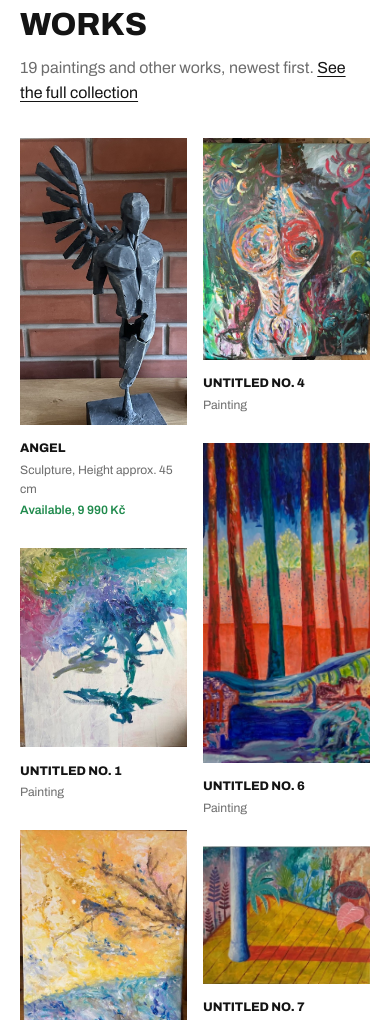
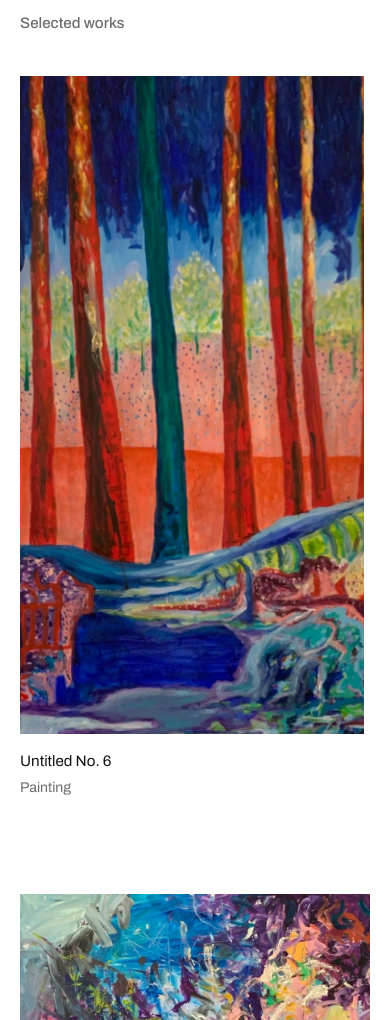
Before and after one commit to sigel-industries/daniel-hajduk-art, an Astro site: page / in a window 390 px wide. Shown: the part 980-2000 px from the top of the page. Built offline with nearby package versions, Linux system fonts and the light colour scheme; Astro itself is replaced by a stand-in of ours.

Commit message:
Calmer gallery: fewer works on the home page, more space, lighter captions
Co-Authored-By: Claude Opus 5.5 <noreply@anthropic.com>
Claude-Session: https://claude.ai/code/session_01UYUiVaRvo7TQ6PdKqUTpQC

```diff
--- a/src/pages/index.astro
+++ b/src/pages/index.astro
@@ -1,8 +1,7 @@
 ---
 import { Picture } from 'astro:assets';
 import Base from '../layouts/Base.astro';
-import WorkCard from '../components/WorkCard.astro';
-import { SITE } from '../data/site';
+import { SITE, CATEGORIES } from '../data/site';
 import { getWorks, getSelectedWorks } from '../lib/works';
 import { url, workUrl, formatPrice } from '../lib/url';
 
@@ -12,7 +11,7 @@ const paintings = works.filter((w) => w.data.category === 'paintings');
 // opening image: the first selected painting
 const lead = selected.find((w) => w.data.category === 'paintings') ?? works[0];
 const available = works.filter((w) => w.data.availability === 'available' || w.data.availability === 'on-request');
-const recent = works.filter((w) => w.id !== lead.id).slice(0, 9);
+const showcase = selected.filter((w) => w.id !== lead.id && w.data.category === 'paintings').slice(0, 4);
 ---
 <Base current="home">
   <section class="hero" aria-labelledby="hero-name">
@@ -31,14 +30,16 @@ const recent = works.filter((w) => w.id !== lead.id).slice(0, 9);
   </section>
 
   <section class="band" aria-labelledby="recent-title">
-    <div class="band-head">
-      <h2 class="section-title" id="recent-title">Works</h2>
-      <p>{paintings.length} paintings and other works, newest first. <a href={url('/works/')}>See the full collection</a></p>
-    </div>
-    <div class="grid">
-      {recent.map((w) => <WorkCard work={w} />)}
-    </div>
-    <p class="band-more"><a class="btn ghost" href={url('/works/')}>All {works.length} works</a></p>
+    <h2 class="section-title" id="recent-title">Selected works</h2>
+    <ol class="showcase">
+      {showcase.map((w, i) => (
+        <li class:list={{ flip: i % 2 === 1 }}>
+          <a href={workUrl(w.data.category, w.id)} class="show-img"><Picture src={w.data.cover} alt={w.data.coverAlt} widths={[600, 1000, 1500]} sizes="(max-width: 60rem) 100vw, 55vw" formats={['avif', 'webp']} /></a>
+          <p class="show-cap"><a href={workUrl(w.data.category, w.id)}>{w.data.title}</a><span>{[CATEGORIES.find((c) => c.id === w.data.category)!.singular, w.data.year].filter(Boolean).join(', ')}</span></p>
+        </li>
+      ))}
+    </ol>
+    <p class="band-more"><a class="btn ghost" href={url('/works/')}>See all {works.length} works</a></p>
   </section>
 
   {available.length > 0 && (
--- a/src/styles/global.css
+++ b/src/styles/global.css
@@ -34,7 +34,7 @@ button { font: inherit; color: inherit; background: none; border: 0; padding: 0;
 .todo { font-size: 0.85em; border: 1px dashed #b5b5b5; padding: 0.15em 0.45em; color: var(--soft); }
 
 /* expanded capitals: the lettering of the site */
-.caps, .site-mark, .hero-name, .section-title, .page-title, .wc-title, .page-word, .card-title, .offer-text h3 {
+.caps, .site-mark, .hero-name, .page-title, .wc-title, .page-word, .offer-text h3 {
   text-transform: uppercase; font-variation-settings: 'wdth' 125; letter-spacing: -0.005em;
 }
 
@@ -56,7 +56,7 @@ button { font: inherit; color: inherit; background: none; border: 0; padding: 0;
 .btn:hover { background: #333; }
 .btn.ghost { background: transparent; color: var(--ink); box-shadow: inset 0 0 0 1px var(--ink); }
 .btn.ghost:hover { background: var(--ink); color: var(--ground); }
-.section-title { font-size: clamp(2rem, 4.6vw, 4.2rem); font-weight: 800; line-height: 0.95; }
+.section-title { font-size: 0.95rem; font-weight: 500; color: var(--soft); margin-bottom: clamp(2.5rem, 5vw, 4rem); }
 .status { display: inline-flex; align-items: center; gap: 0.5em; }
 .status::before { content: ''; width: 0.5em; height: 0.5em; border-radius: 50%; border: 1px solid currentColor; }
 .status[data-state='available']::before { background: #1f8a4c; border-color: #1f8a4c; }
@@ -75,7 +75,7 @@ button { font: inherit; color: inherit; background: none; border: 0; padding: 0;
   display: grid; grid-template-columns: minmax(0, 0.9fr) minmax(0, 1.1fr); gap: clamp(2rem, 5vw, 5rem); align-items: end;
   min-height: calc(100svh - var(--header)); padding: clamp(2rem, 5vw, 4rem) var(--gutter) clamp(2.5rem, 5vw, 4rem);
 }
-.hero-name { display: flex; flex-direction: column; font-size: clamp(3.4rem, 9.6vw, 10.5rem); font-weight: 800; line-height: 0.86; }
+.hero-name { display: flex; flex-direction: column; font-size: clamp(2.8rem, 6.4vw, 6.8rem); font-weight: 760; line-height: 0.9; }
 .hero-line { margin-top: 2rem; font-size: clamp(1.1rem, 1.6vw, 1.4rem); line-height: 1.4; max-width: 24em; }
 .hero-links { display: flex; flex-wrap: wrap; gap: 0.75rem; margin-top: 2rem; }
 .hero-work { position: relative; align-self: stretch; display: flex; flex-direction: column; justify-content: flex-end; align-items: flex-end; }
@@ -83,20 +83,20 @@ button { font: inherit; color: inherit; background: none; border: 0; padding: 0;
 .hero-cap { margin-top: 0.8rem; align-self: flex-end; font-size: 0.82rem; color: var(--soft); }
 
 /* ── Bands and the grid ─────────────────────────────────── */
-.band { padding: clamp(4rem, 8vw, 7rem) var(--gutter); border-top: 1px solid var(--rule); }
+.band { padding: clamp(5rem, 10vw, 9rem) var(--gutter); }
 .band-head { display: flex; flex-wrap: wrap; justify-content: space-between; align-items: flex-end; gap: 1rem 3rem; margin-bottom: clamp(2rem, 4vw, 3.5rem); }
 .band-head p { color: var(--soft); max-width: 34em; }
 .band-head a { color: var(--ink); text-decoration: underline; text-underline-offset: 0.2em; }
 .band-more { margin-top: 1rem; }
 
-.grid { columns: 3 18rem; column-gap: clamp(1.5rem, 3vw, 3rem); }
-.card { break-inside: avoid; margin-bottom: clamp(2rem, 4vw, 3.5rem); }
+.grid { columns: 2 20rem; column-gap: clamp(2rem, 7vw, 7rem); max-width: 84rem; margin-inline: auto; }
+.card { break-inside: avoid; margin-bottom: clamp(3rem, 7vw, 6rem); }
 .card-link { display: block; }
-.card-img { display: block; background: var(--tint); overflow: hidden; }
+.card-img { display: block; overflow: hidden; }
 .card-img img { width: 100%; transition: transform 0.8s var(--ease); }
 .card-link:hover .card-img img { transform: scale(1.025); }
 .card-cap { display: grid; gap: 0.15rem; margin-top: 0.9rem; }
-.card-title { font-size: 0.9rem; font-weight: 750; }
+.card-title { font-size: 0.95rem; font-weight: 500; }
 .card-meta { font-size: 0.86rem; color: var(--soft); }
 .card-status { font-size: 0.84rem; color: var(--soft); }
 .card-status.sale { color: #1f8a4c; font-weight: 600; }
@@ -105,17 +105,27 @@ button { font: inherit; color: inherit; background: none; border: 0; padding: 0;
 .offer li { display: grid; grid-template-columns: minmax(0, 1fr) minmax(0, 1fr); gap: clamp(1.5rem, 5vw, 5rem); align-items: center; }
 .offer-img img { width: 100%; max-height: 80svh; object-fit: contain; background: var(--tint); }
 .offer-text { display: grid; gap: 0.6rem; justify-items: start; }
-.offer-text h3 { font-size: clamp(1.8rem, 3.4vw, 3rem); font-weight: 800; line-height: 0.95; margin-bottom: 0.4rem; }
+.offer-text h3 { font-size: clamp(1.4rem, 2.4vw, 2rem); font-weight: 760; line-height: 1; margin-bottom: 0.4rem; }
 .offer-text p { color: var(--soft); }
 .offer-price { font-size: 1.6rem; font-weight: 700; color: var(--ink) !important; margin: 0.4rem 0 0.8rem; }
 .offer-price span { font-size: 0.9rem; font-weight: 400; color: var(--soft); }
 
-.about-band { background: var(--tint); border-top: 0; }
-.statement { font-size: clamp(1.6rem, 3.2vw, 2.8rem); line-height: 1.2; font-weight: 450; max-width: 30em; letter-spacing: -0.01em; }
+.about-band { border-top: 1px solid var(--rule); }
+.statement { font-size: clamp(1.3rem, 2.2vw, 1.9rem); line-height: 1.35; font-weight: 400; max-width: 34em; }
+
+.showcase { display: grid; gap: clamp(6rem, 14vw, 12rem); max-width: 84rem; margin-inline: auto; }
+.showcase li { display: grid; grid-template-columns: minmax(0, 1.4fr) minmax(0, 1fr); gap: clamp(2rem, 6vw, 6rem); align-items: end; }
+.showcase li.flip .show-img { order: 2; }
+.show-img img { width: auto; max-width: 100%; max-height: 78svh; }
+.showcase li.flip .show-img { justify-self: end; }
+.show-cap { display: grid; gap: 0.2rem; font-size: 0.95rem; }
+.show-cap span { color: var(--soft); font-size: 0.88rem; }
+.showcase li.flip .show-cap { text-align: right; justify-self: end; }
+.band-more { margin-top: clamp(4rem, 8vw, 6rem); text-align: center; }
 
 /* ── Works pages ────────────────────────────────────────── */
 .page-head { padding: clamp(3rem, 7vw, 6rem) var(--gutter) clamp(2rem, 4vw, 3rem); display: grid; gap: 1.2rem; }
-.page-title { font-size: clamp(3rem, 9vw, 8.5rem); font-weight: 800; line-height: 0.88; }
+.page-title { font-size: clamp(2.4rem, 5.6vw, 5rem); font-weight: 760; line-height: 0.92; }
 .page-intro { color: var(--soft); max-width: 36em; font-size: 1.05rem; }
 .filters { display: flex; flex-wrap: wrap; gap: 0.5rem; margin-top: 0.8rem; }
 .filters a { padding: 0.5rem 1rem; font-size: 0.88rem; box-shadow: inset 0 0 0 1px var(--rule); transition: box-shadow 0.2s, background 0.2s; }
@@ -189,6 +199,9 @@ button { font: inherit; color: inherit; background: none; border: 0; padding: 0;
   .hero-work img { max-height: 70svh; }
   .hero-cap { align-self: flex-start; }
   .offer li { grid-template-columns: 1fr; }
+  .showcase li { grid-template-columns: 1fr; gap: 1rem; }
+  .showcase li.flip .show-img { order: 0; justify-self: start; }
+  .showcase li.flip .show-cap { text-align: left; justify-self: start; }
   .work-top { grid-template-columns: 1fr; }
   .work-caption { position: static; }
   .work-text, .page-cols { grid-template-columns: 1fr; }
@@ -198,9 +211,9 @@ button { font: inherit; color: inherit; background: none; border: 0; padding: 0;
   .site-mark { font-size: 0.86rem; }
   .site-nav ul { gap: 0.9rem; }
   .site-nav a { font-size: 0.85rem; }
-  .hero-name { font-size: 15.5vw; }
+  .hero-name { font-size: 13vw; }
   .page-title, .page-word { font-size: 11.5vw; }
-  .grid { columns: 2 9rem; column-gap: 1rem; }
+  .grid { columns: 1; }
   .card { margin-bottom: 1.75rem; }
   .card-title { font-size: 0.78rem; }
   .card-meta, .card-status { font-size: 0.76rem; }
```
